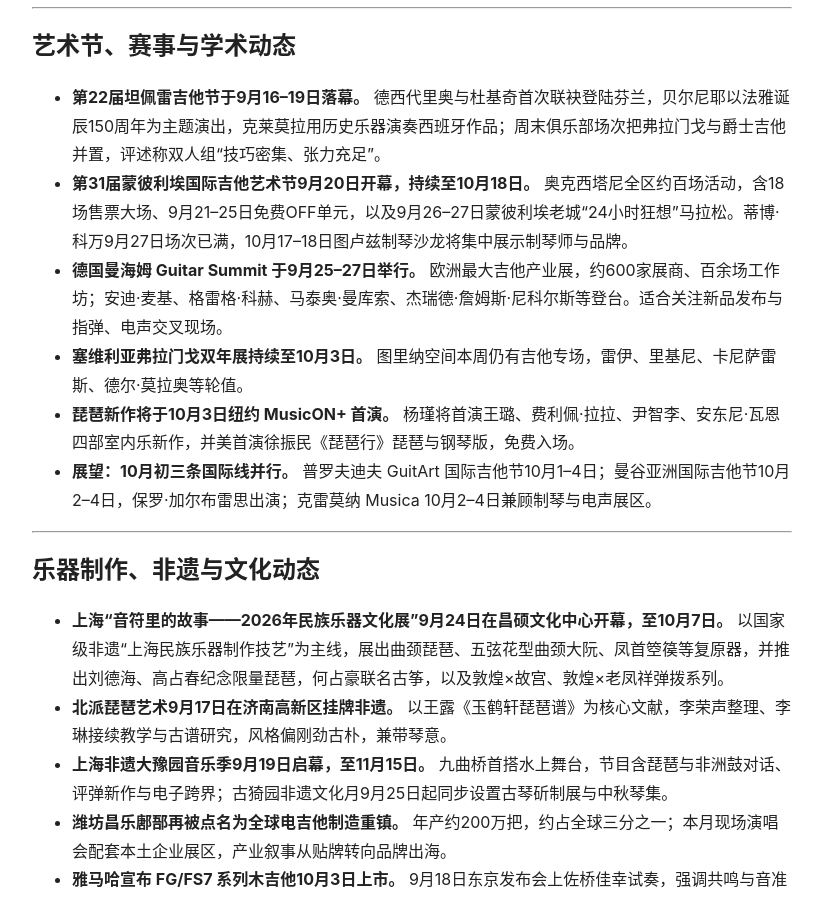
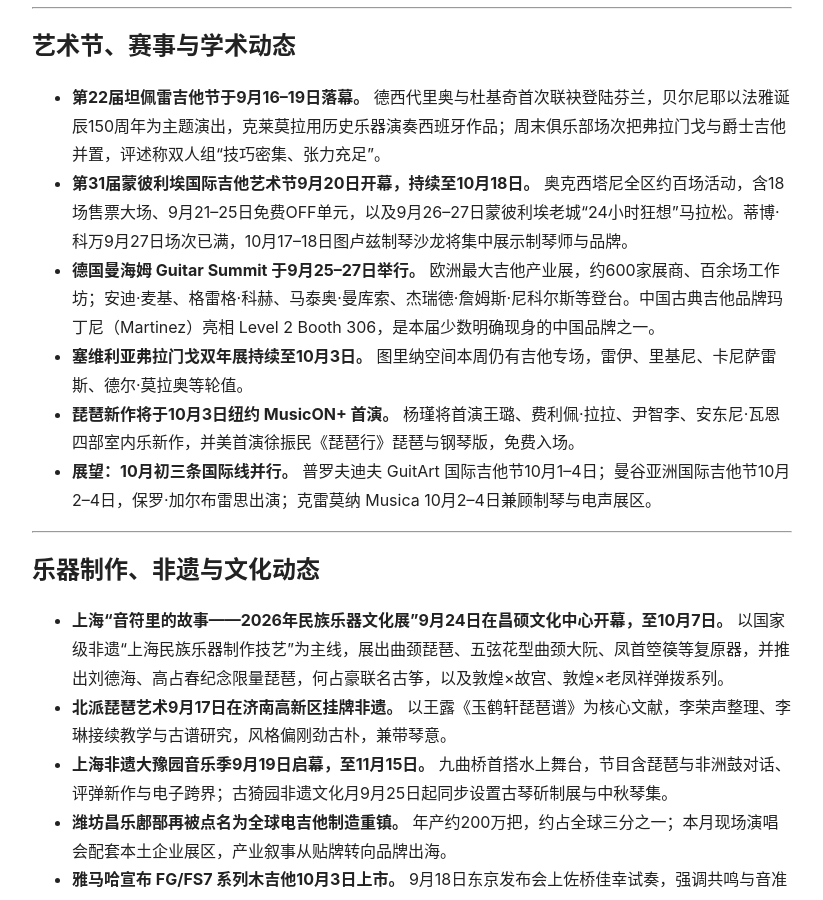
Before and after one commit to KeenKwok/boxianji, a Jekyll site: the page built from weekly/2026-09-26.md, in a window 1280 px wide and 900 px high, scrolled down 1520 px. Shown: the whole window, without its empty margins (228-1051 px from the left). Built offline with Jekyll 4.4.1, drawn with Linux system fonts in a browser that asks for light colours.

Commit message:
更新 2026-09-26.md

```diff
--- a/weekly/2026-09-26.md
+++ b/weekly/2026-09-26.md
@@ -36,7 +36,7 @@ title: 弹拨乐一周简报（2026.09.20—09.26）
 
 - **第22届坦佩雷吉他节于9月16–19日落幕。** 德西代里奥与杜基奇首次联袂登陆芬兰，贝尔尼耶以法雅诞辰150周年为主题演出，克莱莫拉用历史乐器演奏西班牙作品；周末俱乐部场次把弗拉门戈与爵士吉他并置，评述称双人组“技巧密集、张力充足”。
 - **第31届蒙彼利埃国际吉他艺术节9月20日开幕，持续至10月18日。** 奥克西塔尼全区约百场活动，含18场售票大场、9月21–25日免费OFF单元，以及9月26–27日蒙彼利埃老城“24小时狂想”马拉松。蒂博·科万9月27日场次已满，10月17–18日图卢兹制琴沙龙将集中展示制琴师与品牌。
-- **德国曼海姆 Guitar Summit 于9月25–27日举行。** 欧洲最大吉他产业展，约600家展商、百余场工作坊；安迪·麦基、格雷格·科赫、马泰奥·曼库索、杰瑞德·詹姆斯·尼科尔斯等登台。适合关注新品发布与指弹、电声交叉现场。
+- **德国曼海姆 Guitar Summit 于9月25–27日举行。** 欧洲最大吉他产业展，约600家展商、百余场工作坊；安迪·麦基、格雷格·科赫、马泰奥·曼库索、杰瑞德·詹姆斯·尼科尔斯等登台。中国古典吉他品牌玛丁尼（Martinez）亮相 Level 2 Booth 306，是本届少数明确现身的中国品牌之一。
 - **塞维利亚弗拉门戈双年展持续至10月3日。** 图里纳空间本周仍有吉他专场，雷伊、里基尼、卡尼萨雷斯、德尔·莫拉奥等轮值。
 - **琵琶新作将于10月3日纽约 MusicON+ 首演。** 杨瑾将首演王璐、费利佩·拉拉、尹智李、安东尼·瓦恩四部室内乐新作，并美首演徐振民《琵琶行》琵琶与钢琴版，免费入场。
 - **展望：10月初三条国际线并行。** 普罗夫迪夫 GuitArt 国际吉他节10月1–4日；曼谷亚洲国际吉他节10月2–4日，保罗·加尔布雷思出演；克雷莫纳 Musica 10月2–4日兼顾制琴与电声展区。
```
